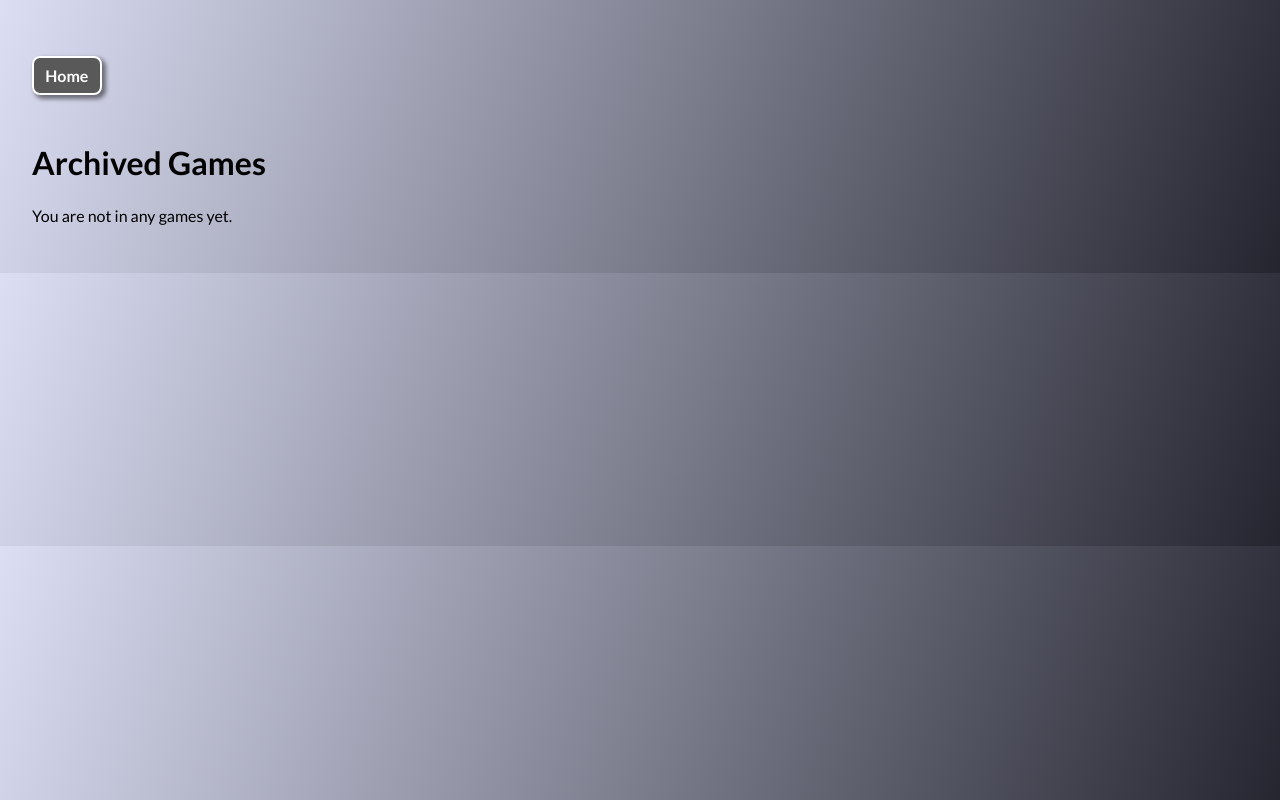
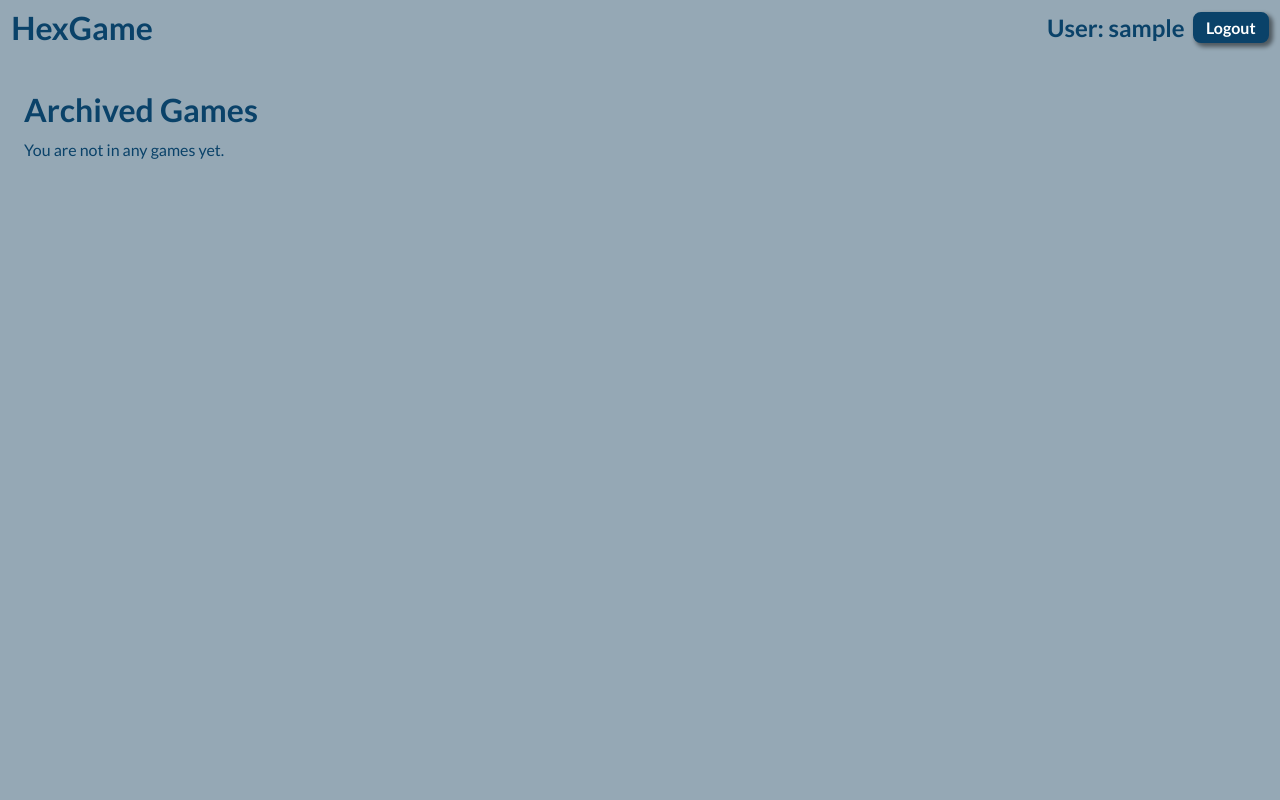
Before and after one commit to ethankremerdojc/hexgame, a Django app: page /archive/ in a window 1280 px wide. Run offline with Django 5.2, Linux system fonts and the light colour scheme; the visitor is signed in with stand-in values (Sample User, id 1); data that the repository does not hold is empty.

Commit message:
lots and lots of styles

```diff
--- a/backend/hexgame/static/gameBuild/index.html
+++ b/backend/hexgame/static/gameBuild/index.html
@@ -3,6 +3,7 @@
   <head>
     <meta charset="UTF-8" />
     <meta name="viewport" content="width=device-width, initial-scale=1.0" />
+    <link rel="stylesheet" href="http://localhost:8001/static/main.css">
     <script type="module" crossorigin src="/static/gameBuild/index.js"></script>
     <link rel="stylesheet" crossorigin href="/static/gameBuild/index.css">
   </head>
--- /dev/null
+++ b/backend/hexgame/static/main.css
@@ -0,0 +1,90 @@
+:root {
+  --text-color: #0a4269;
+  --border-width: clamp(0.05rem, 0.25vh, 0.15rem);
+  --border: solid var(--text-color) var(--border-width);
+
+  --border-white: solid white var(--border-width);
+  --font-size-xxxsmall: clamp(0.1rem, 0.5vh, 0.4rem);
+  --font-size-xxsmall: clamp(0.2rem, 1vh, 1.3rem);
+  --font-size-xsmall: clamp(0.25rem, 1.4vh, 1.9rem);
+  --font-size-small: clamp(0.5rem, 2vh, 2.6rem);
+  --font-size-medium: clamp(0.8rem, 3vh, 2.8rem);
+  --font-size-large: clamp(1rem, 4vh, 4rem);
+}
+
+* {
+  margin: 0;
+  font-family: "Lato", sans-serif;
+  color: #0a4269;
+}
+
+*::placeholder {
+  color: #0a4269;
+  font-size: var(--font-size-xsmall);
+}
+
+*:active, *:focus, *:focus-visible {
+  outline: none;
+}
+
+body {
+  background: #95a8b5;
+}
+
+button {
+  color: white;
+  background: #0a4269;
+  border: var(--border);
+  border-radius: 8px;
+  font-weight: 600;
+  padding: var(--font-size-xxxsmall) var(--font-size-xsmall);
+  box-shadow: #00000078 3px 3px 4px 1px;
+}
+
+textarea {
+  border: var(--border);
+}
+
+input {
+  color: white;
+  background: #0a4269;
+  border: var(--border-white);
+  border-radius: 4px;
+}
+
+
+a {
+  text-decoration: none;
+}
+
+.content {
+  width: 100vw;
+  height: 100vh;
+  display: flex;
+  flex-direction: column;
+  box-sizing: border-box;
+}
+.content-inner {
+  padding: var(--font-size-medium);
+  width: calc(100% - 2*var(--font-size-medium));
+  height: calc(100% - 2*var(--font-size-medium));
+}
+
+h1 {
+  font-size: var(--font-size-large);
+}
+h2 {
+  font-size: var(--font-size-medium);
+}
+p, input, button, a, li, i {
+  font-size: var(--font-size-small);
+}
+
+.helptext {
+  font-size: var(--font-size-xsmall);
+  font-style: italic;
+}
+
+input:placeholder {
+  font-size: var(--font-size-medium);
+}
--- a/backend/hexgame/templates/hexgame/archive.html
+++ b/backend/hexgame/templates/hexgame/archive.html
@@ -3,11 +3,9 @@
 
 {% block extracss %}
 
-  .content {
-    button {}
-
+  .content-inner {
     button, h1 {
-      margin: var(--font-size-medium) 0;
+      margin: var(--font-size-xsmall) 0;
     }
   }
 
@@ -20,7 +18,7 @@
     padding-inline-start: 0;
 
     li {
-      margin-bottom: var(--font-size-small);
+      margin-bottom: var(--font-size-xsmall);
     }
 
     .game-info {
@@ -31,13 +29,17 @@
 
   }
 
+  .game-title {
+    color: white;
+  }
+
   .game-list-link {
     text-decoration: none;
     color: #2439e0;
     font-weight: bold;
 
     i {
-      color: #753075;
+      color: #e082e0;
     }
   }
 
@@ -51,13 +53,6 @@
 
 {% block content %}
 
-
-  <section class="header-buttons">
-    <a href="{% url 'home' %}">
-        <button>Home</button>
-    </a>
-  </section>
-
   <section class="game-lists">
     <h1>Archived Games</h1>
     {% include "hexgame/game/components/game_list.html" with games=own_games is_own=True %}
--- a/backend/hexgame/templates/hexgame/base.html
+++ b/backend/hexgame/templates/hexgame/base.html
@@ -1,3 +1,5 @@
+{% load static %}
+
 <!DOCTYPE html>
 <html>
 <head>
@@ -16,62 +18,12 @@
         return "";
       }
     </script>
-    <title>{% block title %}{% endblock title %}</title>
+    <title>HexGame | {% block title %}{% endblock title %}</title>
 
     <link rel="preconnect" href="https://fonts.googleapis.com">
     <link rel="preconnect" href="https://fonts.gstatic.com" crossorigin>
     <link href="https://fonts.googleapis.com/css2?family=Lato:ital,wght@0,100;0,300;0,400;0,700;0,900;1,100;1,300;1,400;1,700;1,900&display=swap" rel="stylesheet">
-
-    <style>
-      * {
-        margin: 0;
-        font-family: "Lato", sans-serif;
-      }
-
-      :root {
-        --font-size-xxsmall: clamp(0.2rem, 1vh, 0.8rem);
-        --font-size-xsmall: clamp(0.25rem, 1.4vh, 1.2rem);
-        --font-size-small: clamp(0.5rem, 2vh, 1.5rem);
-        --font-size-medium: clamp(0.8rem, 3vh, 2.8rem);
-        --font-size-large: clamp(1rem, 4vh, 5rem);
-      }
-
-      body {
-        background: linear-gradient(109deg, #dcdef4, #24252f);
-      }
-
-      button {
-        color: white;
-        background: #595959;
-        border: solid white 2px;
-        border-radius: 8px;
-        font-weight: 600;
-        padding: var(--font-size-xxsmall) var(--font-size-xsmall);
-        box-shadow: #00000078 3px 3px 4px 1px;
-      }
-
-      a {
-        text-decoration: none;
-      }
-
-      .content {
-        min-width: 100vw;
-      }
-      .content-inner {
-        padding: var(--font-size-large);
-      }
-
-      h1 {
-        font-size: var(--font-size-large);
-      }
-      p, input, button, a, li, i {
-        font-size: var(--font-size-small);
-      }
-
-      input:placeholder, input:autofill {
-        font-size: var(--font-size-medium);
-      }
-    </style>
+    <link rel="stylesheet" href="{% static 'main.css' %}">
     <style>
       {% block extracss %}
       {% endblock extracss %}
@@ -79,6 +31,7 @@
 </head>
 <body>
   <div class="content">
+    {% include 'hexgame/header.html' %}
     <div class="content-inner">
       {% block content %}
       {% endblock content %}
@@ -86,7 +39,6 @@
   </div>
 
   <script>
-      // Add confirm dialog if about to archive/unarchive a game
     let archiveForms = document.getElementsByClassName("archive-form");
 
     for (var form of archiveForms) {
--- a/backend/hexgame/templates/hexgame/game/create_game.html
+++ b/backend/hexgame/templates/hexgame/game/create_game.html
@@ -1,9 +1,8 @@
 {% extends 'hexgame/base.html' %}
-{% block title %}Game{% endblock title %}
+{% block title %}Create Game{% endblock title %}
 
 {% block content %}
-    <a href="/">Home</a>
-    <h1>Create Game</h1>
+    <h2>Create Game</h2>
 
     <form method="post" id="createGameForm">
         {% csrf_token %}
--- /dev/null
+++ b/backend/hexgame/templates/hexgame/header.html
@@ -0,0 +1,44 @@
+<style>
+
+header {
+  padding: var(--font-size-xxsmall) var(--font-size-xsmall);
+}
+
+.header-inner {
+  display: flex;
+  justify-content: space-between;
+}
+
+.header-inner-right {
+  display: flex;
+  gap: var(--font-size-xxsmall);
+  align-items: center;
+
+  button {
+    cursor: pointer;
+  }
+}
+
+</style>
+
+<header>
+  <div class="header-inner">
+    <div class="header-inner-left">
+       <a href="/">
+        <h1>HexGame</h1>
+      </a>
+    </div>
+    <div class="header-inner-right">
+      {% if user.username %}
+        <h2>User: {{ user.username }}</h2>
+        <form method="post" action="{% url 'logout' %}" class="logout-form">
+            {% csrf_token %}
+            <button type="submit">Logout</button>
+        </form>
+      {% else %}
+        <a href="/register/"><button>Register</button></a>
+        <a href="/login/"><button>Login</button></a>
+      {% endif %}
+    </div>
+  </div>
+</header>
--- a/backend/hexgame/views.py
+++ b/backend/hexgame/views.py
@@ -168,7 +168,12 @@ def update_game(request):
 
     if not game.archived:
         if PushSubscription.objects.filter(user=player.user).exists():
-            send_test_push(player.user, game.id)
+            send_push_notif(
+                player.user,
+                f"Your Turn ({user.username}) in game {game.id}",
+                "Last player made their move.",
+                game.id
+            )
 
     game_data = GameSerializer(game).data
     return JsonResponse({'result': 'success', 'game': game_data})
@@ -222,11 +227,11 @@ def notification_subscribe_view(request):
 
     return JsonResponse({"status": "success"})
 
-def send_test_push(user, game_id):
+def send_push_notif(user, title, body, game_id):
     payload = json.dumps({
-        "title": f"Your Turn ({user.username}) in game {game_id}",
-        "body": "Last player made their move.",
-        "url": "/",
+        "title": title,
+        "body": body,
+        "url": f"/game/{game_id}/",
     })
 
     sent = 0
@@ -253,8 +258,8 @@ def send_test_push(user, game_id):
             sent += 1
         except WebPushException:
             failed += 1
+
     resp = {"sent": sent, "failed": failed}
-    print(resp)
     return JsonResponse(resp)
 
 # CHAT
@@ -272,15 +277,28 @@ def get_chat_messages(request, game_id):
 def post_chat_message(request):
     message = request.POST.get("message")
     game_id = request.POST.get("game_id")
-    print("game id", game_id)
     game = get_object_or_404(Game, pk=game_id)
-    print("game exists")
     player = get_object_or_404(Player, game=game, user=request.user)
-    print("player exists")
 
     ChatMessage.objects.create(
         player=player,
         message=message
     )
 
+    def trunc(msg):
+        if len(msg) > 100:
+            return msg[:100]
+        return msg
+
+    for p in game.players:
+        if p.id == player.id:
+            continue
+        if PushSubscription.objects.filter(user=p.user).exists():
+            send_push_notif(
+                player.user,
+                f"New Message in game {game.id}",
+                trunc(message),
+                game.id
+            )
+
     return get_chat_messages(request, game_id)
--- a/frontend/index.html
+++ b/frontend/index.html
@@ -3,6 +3,7 @@
   <head>
     <meta charset="UTF-8" />
     <meta name="viewport" content="width=device-width, initial-scale=1.0" />
+    <link rel="stylesheet" href="http://localhost:8001/static/main.css">
   </head>
   <body>
     <div id="root"></div>
--- a/frontend/src/App.tsx
+++ b/frontend/src/App.tsx
@@ -56,7 +56,7 @@ declare global {
 
 export const TESTING = window.location.host.includes(":5173");
 const TEST_GAME_ID = 17;
-export const USE_FAKE_IFRAME_CONTEXT = TESTING && true;
+export const USE_FAKE_IFRAME_CONTEXT = TESTING && false;
 export const USE_TESTING_EDITOR_MODE = false;
 
 
--- a/frontend/src/features/menus/EditorMenu.tsx
+++ b/frontend/src/features/menus/EditorMenu.tsx
@@ -66,6 +66,7 @@ export default function EditorMenu() {
   }
 
   function clearSelectedCell() {
+    if (!selectedCell) { return };
     let newCells = structuredClone(cells);
     for (var cell of newCells) {
       if (cell.x == selectedCell.x && cell.y == selectedCell.y) {
--- a/frontend/src/features/menus/HelpMenu.css
+++ b/frontend/src/features/menus/HelpMenu.css
@@ -1,6 +1,10 @@
 .help-menu {
   max-height: min(900px, 85vh);
   overflow-y: auto;
+
+  h1, button, h2, p {
+    margin: var(--font-size-small) 0;
+  }
 }
 
 .ingredients-list {
```
Also changed, not shown: backend/hexgame/templates/hexgame/game/components/chat.html (+8 -4 lines), backend/hexgame/templates/hexgame/game/game.html (+25 -16 lines), backend/hexgame/templates/hexgame/home.html (+6 -12 lines), frontend/src/App.css (+4 -85 lines), frontend/src/features/menus/Menu.css (+25 -6 lines), frontend/src/features/menus/Menu.tsx (+23 -19 lines), backend/hexgame/static/gameBuild/index.css, backend/hexgame/static/gameBuild/index.js. Lines whose indentation alone changed are shown as unchanged.
